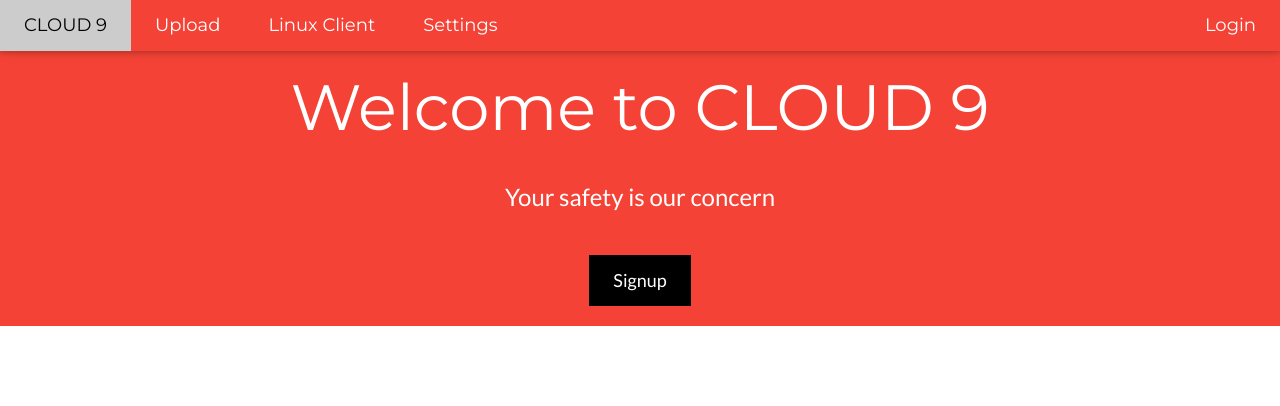
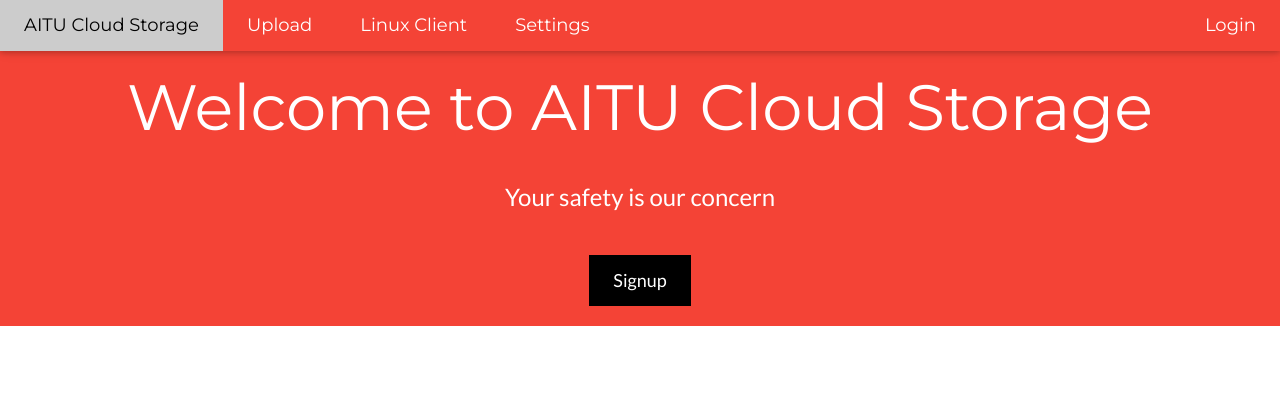
Before and after one commit to qontrastss/cloud_storage_turbo_code, a Django app: page /login/ in a window 1280 px wide; the page is wider, and only the part inside the window is pictured. Shown: the top 406 px of that part. Run offline with Django 3.2, Linux system fonts and the light colour scheme; some libraries are stand-ins or nearby versions.

Commit message:
changed naming

```diff
--- a/secure_personal_cloud/models.py
+++ b/secure_personal_cloud/models.py
@@ -5,7 +5,6 @@ from __future__ import unicode_literals
 from django.db import models
 from db_file_storage.model_utils import delete_file_if_needed
 from db_file_storage.model_utils import delete_file
-
 
 
 class Document(models.Model):
--- a/secure_personal_cloud/templates/home.html
+++ b/secure_personal_cloud/templates/home.html
@@ -80,7 +80,7 @@
 		<div class="w3-top">
             <div class="w3-bar w3-red w3-card w3-left-align w3-large" id="topbar">
                 <a class="w3-bar-item w3-button w3-hide-medium w3-hide-large w3-right w3-padding-large w3-hover-white w3-large w3-red" href="javascript:void(0);" onclick="myFunction()" title="Toggle Navigation Menu"><i class="fa fa-bars"></i></a>
-                <a href="#" class="w3-bar-item w3-button w3-padding-large w3-white">CLOUD 9</a>
+                <a href="#" class="w3-bar-item w3-button w3-padding-large w3-white">AITU Cloud Storage</a>
                 <a href="{% url 'upload_file' %}" class="w3-bar-item w3-button w3-hide-small w3-padding-large w3-hover-white">Upload</a>
                 <a href="#" class="w3-bar-item w3-button w3-hide-small w3-padding-large w3-hover-white">Download All</a>
                 <button class="w3-bar-item w3-button w3-padding-large w3-hover-white" onclick="keyinput()">Encryption Key</button>
--- a/secure_personal_cloud/templates/registration/login.html
+++ b/secure_personal_cloud/templates/registration/login.html
@@ -56,7 +56,7 @@
 <div class="w3-top">
     <div class="w3-bar w3-red w3-card w3-left-align w3-large" id="topbar">
         <a class="w3-bar-item w3-button w3-hide-medium w3-hide-large w3-right w3-padding-large w3-hover-white w3-large w3-red" href="javascript:void(0);" onclick="myFunction()" title="Toggle Navigation Menu"><i class="fa fa-bars"></i></a>
-        <a href="#" class="w3-bar-item w3-button w3-padding-large w3-white">CLOUD 9</a>
+        <a href="#" class="w3-bar-item w3-button w3-padding-large w3-white">AITU Cloud Storage</a>
         <a href="{% url 'upload_file' %}" class="w3-bar-item w3-button w3-hide-small w3-padding-large w3-hover-white">Upload</a>
         <a href="#" class="w3-bar-item w3-button w3-padding-large">Linux Client</a>
         <a href="#" class="w3-bar-item w3-button w3-hide-small w3-padding-large w3-hover-white">Settings</a>
@@ -76,7 +76,7 @@
 &nbsp;
 <!-- Header -->
 <header class="w3-container w3-red w3-center" style="padding:20px 16px; width: 100%">
-    <h1 class="w3-margin w3-jumbo">Welcome to CLOUD 9</h1>
+    <h1 class="w3-margin w3-jumbo">Welcome to AITU Cloud Storage</h1>
     <div>
             <p class="w3-xlarge">Your safety is our concern</p>
     </div>
--- a/secure_personal_cloud/templates/signup.html
+++ b/secure_personal_cloud/templates/signup.html
@@ -9,7 +9,7 @@
 <div class="w3-top">
     <div class="w3-bar w3-red w3-card w3-left-align w3-large" id="topbar">
         <a class="w3-bar-item w3-button w3-hide-medium w3-hide-large w3-right w3-padding-large w3-hover-white w3-large w3-red" href="javascript:void(0);" onclick="myFunction()" title="Toggle Navigation Menu"><i class="fa fa-bars"></i></a>
-        <a href="#" class="w3-bar-item w3-button w3-padding-large w3-white">CLOUD 9</a>
+        <a href="#" class="w3-bar-item w3-button w3-padding-large w3-white">AITU Cloud Storage</a>
         <a href="{% url 'upload_file' %}" class="w3-bar-item w3-button w3-hide-small w3-padding-large w3-hover-white">Upload</a>
         <a href="#" class="w3-bar-item w3-button w3-padding-large">Linux Client</a>
         <a href="#" class="w3-bar-item w3-button w3-hide-small w3-padding-large w3-hover-white">Settings</a>
```
Also changed, not shown: 3 other files.
